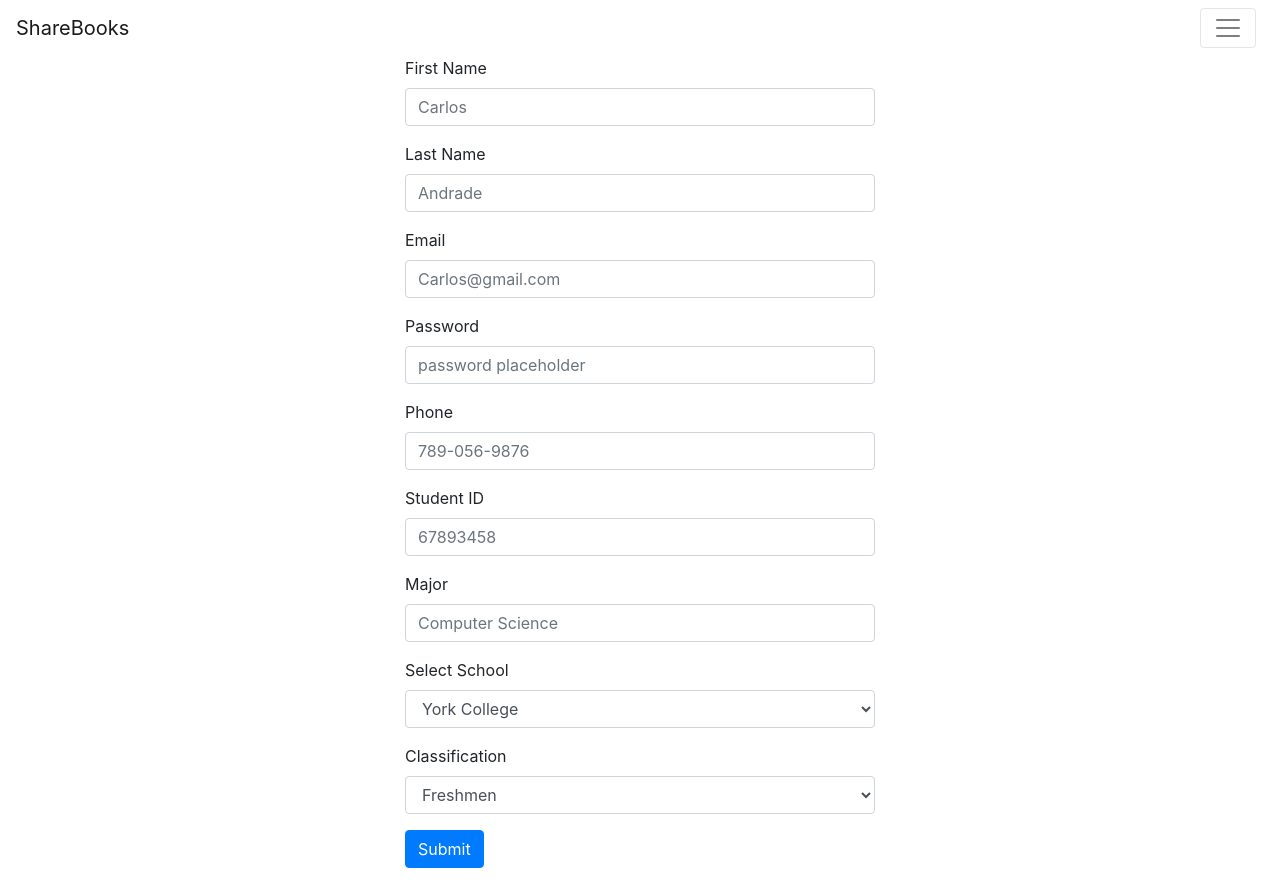
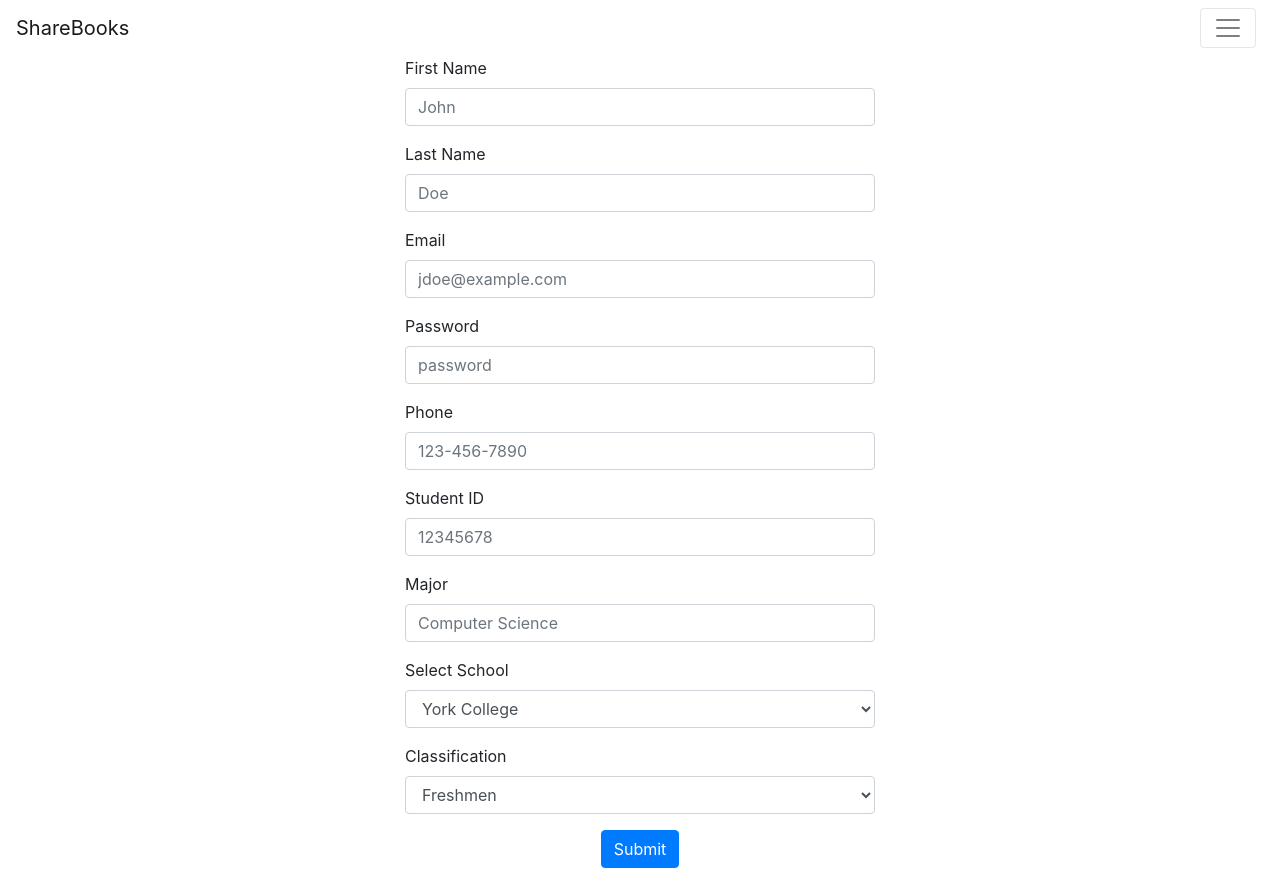
Before and after one commit to Super-Zero/ShareBooks-Frontend, a React (Create React App) app: page /signupform in a window 1280 px wide. Built offline with nearby package versions, Linux system fonts and the light colour scheme.

Commit message:
Fixed some bugs and added an alert for signup form when email is taken

```diff
--- a/src/API.js
+++ b/src/API.js
@@ -3,7 +3,7 @@ const API_URL ="http://localhost:8000/api/signup";
 //var data2 = {first_name: 'example'};
 
 export function createUser(data){
-    console.log(data);
+    //console.log(data);
     return fetch(API_URL, {
         method: 'POST',
         // mode: "no-cors",
@@ -15,37 +15,10 @@ export function createUser(data){
         },
         // redirect: "follow",
 
-        }).then(res => res.json())
-        .then(response => console.log('Success:', JSON.stringify(response)))
-          .catch((error) => {
+        })
+        .then(response => response.status)
+        // .then(response => console.log('Success:', JSON.stringify(response)))
+        .catch((error) => {
             console.error(error);
-          });
-    // fetch(API_URL,{
-    //     method: 'POST',
-    //     mode : 'no-cors',
-    //     body: JSON.stringify(user),
-    //     headers:{
-    //         'content-type': 'application/json'
-    //     }
-    // })
-    // .then(res => res.json())
-    // .catch((error) => {
-    //     console.log(error);
-    //   });
+        });
 }
-
-
-// fetch(API_URL, {
-//   method: 'POST',
-//   headers: {
-//     Accept: 'application/json',
-//     'Content-Type': 'application/json',
-//   },
-//   body: JSON.stringify(user),
-// }).then((response) => response.json())
-//     .then((responseJson) => {
-//       return responseJson.user;
-//     })
-//     .catch((error) => {
-//       console.error(error);
-//     });
--- a/src/components/LoginForm.js
+++ b/src/components/LoginForm.js
@@ -21,9 +21,6 @@ export default class LoginForm extends React.Component {
           <br/>
 
           <div className="container center-block" style={divStyle}>
-
-
-
             <Form>
               <FormGroup>
                 <Label for="exampleEmail">Email</Label>
@@ -34,36 +31,23 @@ export default class LoginForm extends React.Component {
                 <Label for="examplePassword">Password</Label>
                 <Input type="password" name="password" id="examplePassword" placeholder="password placeholder" />
               </FormGroup>
-
-
-
-
-
             </Form>
 
-          </div>
-
-          <div className="container center-block" style={divStyle}>
-                <div className="row">
-                  <div className="col-lg-3 col-lg-offset-3 text-center sec-1-btn">
-                    <div className="btn-group buttons">
-                      <Button>Submit</Button>
-                    </div>
-                  </div>
-
-                  <div className="col-lg-3 text-center sec-1-btn">
-                    <div className="btn-group buttons">
-                      <Link to='/signupform'>
-                        <Button>Create Account</Button>
-                      </Link>
-                    </div>
-                  </div>
-
+            <div className="container">
+              <div className="row">
+                <div className="col-sm text-center">
+                <Button className="center-block">Submit</Button>
+                </div>
+                <div className="col-sm text-center">
+                  <Link to='/signupform'>
+                    <Button className="center-block">Create Account</Button>
+                  </Link>
                 </div>
               </div>
+            </div>
 
+          </div>
         </div>
-
     );
   }
 }
--- a/src/components/SignUpForm.js
+++ b/src/components/SignUpForm.js
@@ -1,11 +1,13 @@
 import React, { Component, PropTypes } from 'react';
-import { Button, Form, FormGroup, Label, Input, FormText } from 'reactstrap';
+import { Button, Form, FormGroup, Label, Input, FormText, Alert } from 'reactstrap';
 import {createUser} from '../API'
 
 var divStyle = {
 
  width: '500px',
 };
+
+
 
 
 
@@ -17,21 +19,6 @@ class SignupForm extends Component {
 //    constructor(props) {
 //        super(props);
 //    }
-
-
-// state={
-//     user:{
-//         first_name: '',
-//         last_name: '',
-//         email: '',
-//         password: '',
-//         phone: '',
-//         student_id: '',
-//         student_major: '',
-//         school: '',
-//         student_classification: ''
-//     }
-// }
 
 state={
     user: {}
@@ -49,16 +36,12 @@ valueChanged = (event) => {
 
 handleSubmit= (event) => {
     event.preventDefault();
-    //console.log(this.state.user);
-
-    // this.state.user.phone = Number(this.state.user.phone)
-    // this.state.user.student_id = Number(this.state.user.student_id)
-
     var data = this.state.user
-
     createUser(data)
         .then(result => {
-            //console.log(this.state.user);
+            if (result == 401){
+                alert("The email is already in user. Try a different email.");
+            }
         });
 };
 
@@ -69,32 +52,32 @@ handleSubmit= (event) => {
         <form onSubmit={this.handleSubmit}>
             <FormGroup>
                 <Label for="first_name">First Name</Label>
-                <Input onChange={this.valueChanged} type="text" name="first_name" id="first_name" placeholder="Carlos" />
+                <Input onChange={this.valueChanged} type="text" name="first_name" id="first_name" placeholder="John" />
             </FormGroup>
 
             <FormGroup>
                 <Label for="last_name">Last Name</Label>
-                <Input onChange={this.valueChanged} type="text" name="last_name" id="last_name" placeholder="Andrade" />
+                <Input onChange={this.valueChanged} type="text" name="last_name" id="last_name" placeholder="Doe" />
             </FormGroup>
 
             <FormGroup>
                 <Label for="email">Email</Label>
-                <Input onChange={this.valueChanged} type="email" name="email" id="email" placeholder="Carlos@gmail.com" />
+                <Input onChange={this.valueChanged} type="email" name="email" id="email" placeholder="jdoe@example.com" />
             </FormGroup>
 
             <FormGroup>
                 <Label for="password">Password</Label>
-                <Input onChange={this.valueChanged} type="password" name="password" id="password" placeholder="password placeholder" />
+                <Input onChange={this.valueChanged} type="password" name="password" id="password" placeholder="password" />
             </FormGroup>
 
             <FormGroup>
                 <Label for="phone">Phone</Label>
-                <Input onChange={this.valueChanged} type="text" name="phone" id="phone" placeholder="789-056-9876" />
+                <Input onChange={this.valueChanged} type="text" name="phone" id="phone" placeholder="123-456-7890" />
             </FormGroup>
 
             <FormGroup>
                 <Label for="student_id">Student ID</Label>
-                <Input onChange={this.valueChanged} type="text" name="student_id" id="student_id" placeholder="67893458" />
+                <Input onChange={this.valueChanged} type="text" name="student_id" id="student_id" placeholder="12345678" />
             </FormGroup>
 
             <FormGroup>
@@ -123,12 +106,13 @@ handleSubmit= (event) => {
                 </Input>
             </FormGroup>
 
-            <FormGroup>
-                <Button color="primary">Submit</Button>{' '}
-            </FormGroup>
+            <div className="container text-center">
+                <FormGroup>
+                    <Button color="primary">Submit</Button>{' '}
+                </FormGroup>
+            </div>
         </form>
        </div>
-
        );
    }
 }
```
